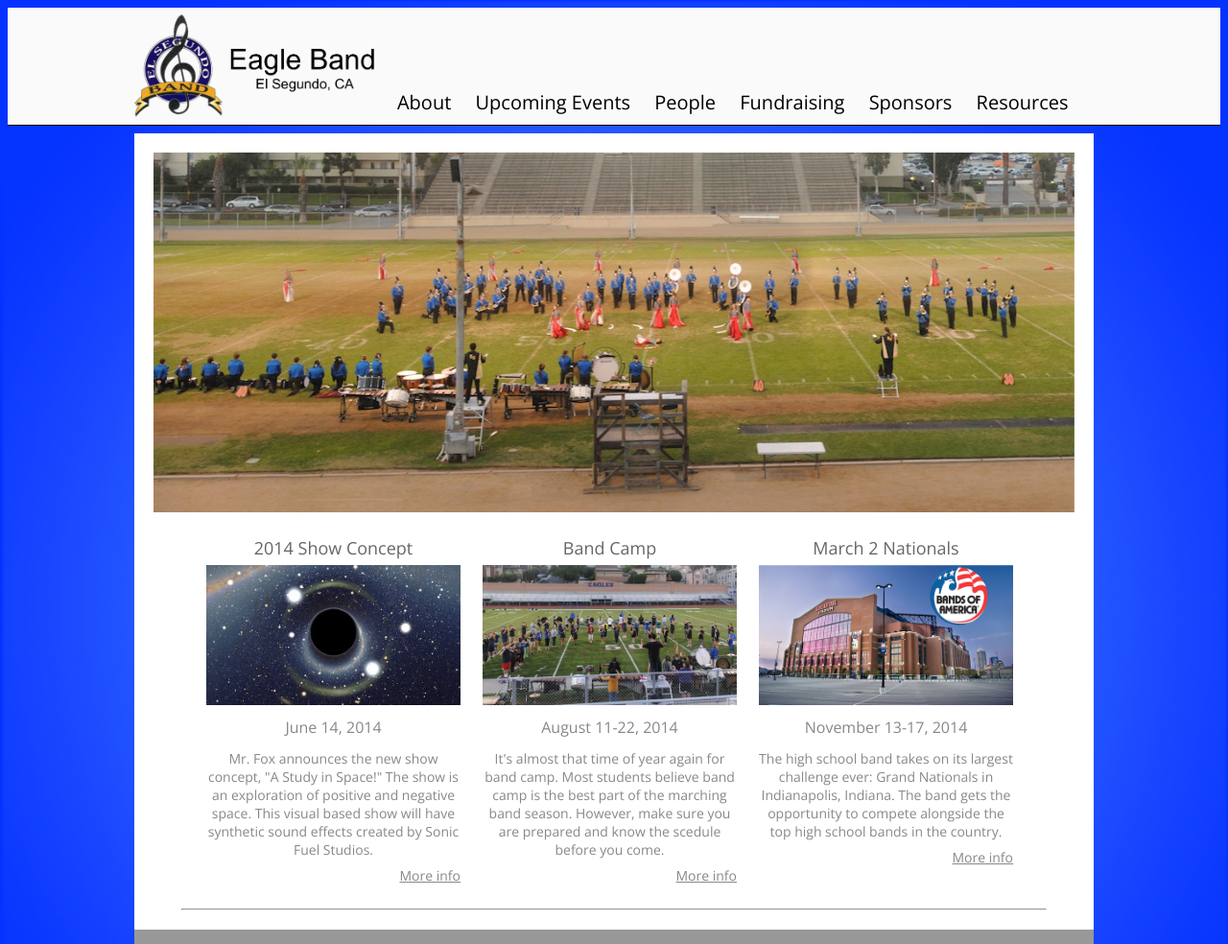
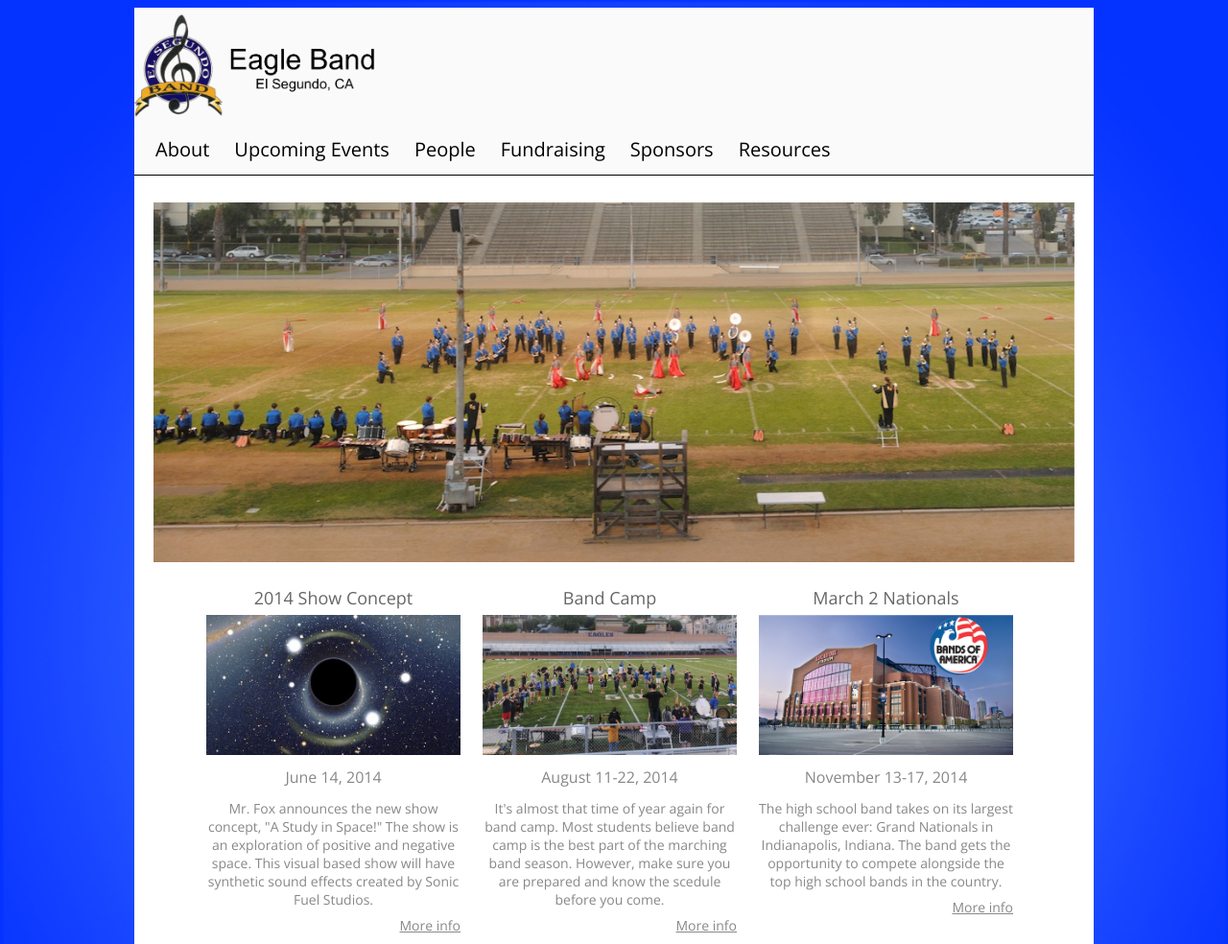
Before and after one commit to Nick-Mazuk/Band-Website, a plain HTML site: page index2.html in a window 1280 px wide. Shown: the top 984 px of the page at 96% size. Drawn offline with nearby package versions, Linux system fonts and the light colour scheme.

Commit message:
Worked in the Site

```diff
--- a/index2.html
+++ b/index2.html
@@ -15,48 +15,50 @@
 
 	<body onLoad='onload()'>
 
-		<div class="header">
+		<div class="main">
+
+                <div class="header">
 
 			<div class="container">
 
 				<a href="#"><img class="navlogo" src="Pictures/Homepage Logo.png"></a>
 
-				<div class="container">
+				<nav>
 
-					<div class="navigation">
-						<a href="#">About</a>
+					<ul>
+						<li class=“navigation>
+							<a href=“#”>About</a>
+							<ul>
+								<li><a href=“#”>History</a></li>
+								<li><a href=“#”>About Us</a></li>
+							</ul>
+						</li>
 
-						<!--<ul>
-							<li>History</li>
-							<li>Hello</li>
-						</ul>-->
-					</div>
+						<li class=“navigation>
+							<a href=“#”>Upcoming Events</a>
+						</li>
 
-					<div class="navigation">
-						<a href="#">Upcoming Events</a>
-					</div>
+						<li class=“navigation>
+							<a href=“#”>People</a>
+						</li>
 
-					<div class="navigation">
-						<a href="#">People</a>
-					</div>
+						<li class=“navigation>
+							<a href=“#”>Fundraising</a>
+						</li>
 
-					<div class="navigation">
-						<a href="#">Fundraising</a>
-					</div>
+						<li class=“navigation>
+							<a href=“#”>Sponsors</a>
+						</li>
 
-					<div class="navigation">
-						<a href="#">Sponsors</a>
-					</div>
+						<li class=“navigation>
+							<a href=“#”>Resources</a>
+						</li>
 
-					<div class="navigation">
-						<a href="#">Resources</a>
-					</div>
-				</div>
+					</ul>
+				</nav>
 
 			</div>
 		</div>
-
-		<div class="main">
 
 			<div id="maincontainer">
 
--- a/style2.css
+++ b/style2.css
@@ -32,12 +32,8 @@ h3 {
 /********************************************************************************/
 
 .header {
-	top:0;
-	left:0;
-	right:0;
 	border-bottom:1px solid black;
 	background:#FAFAFA;
-	z-index:15;
 }
 
 .header .container {
@@ -55,26 +51,72 @@ h3 {
 	margin-top:6px;
 }
 
-.navigation {
-	display:inline;
+nav {
+	display:inline-table;
 	font-size:20px;
 	padding:10px;
 	padding:10px;
 	position:relative;
 	bottom:10px;
+	top:3px;
+	z-index:15;
+}
+
+nav a {
+	text-decoration:none;
+	color: #000000;
+}
+
+nav ul {
+	display:inline-table;
+	text-align:center;
+	position:relative;
+	list-style:none;
+	padding:0;
+	margin:0;
+}
+
+nav ul ul {
+	display:block;
+	height:0;
+	overflow:hidden;
+	background-color:#FAFAFA;
+	margin:0;
+	padding:0;
+	text-align:left;
+	position:absolute;
+	top:100%;
+	left:0;
+}
+
+nav ul li:hover > ul {
+	height:auto;
+}
+
+nav ul li:hover > a {
+	color:gold;
+}
+
+nav ul li {
+	float:left;
+	width:auto;
+	padding-left:12px;
+	padding-right:14px;
+}
+
+nav ul ul li {
+	float:none;
 	position:relative;
 }
 
-.navigation a{
-	text-decoration:none;
-	color:black;
+nav ul ul ul {
+	position:relative;
+	left:100%;
+	top:0;
 }
 
-.navigation:hover a{
-	text-decoration:none;
-	color:gold;
-}
-
+/*******/
+/*
 .navigation ul {
 	list-style:none;
 	margin:0;
@@ -94,13 +136,12 @@ h3 {
 	position:absolute;
 	border:1px solid #000000;
 	display:list-item;
-}
+}*/
 
 /********************************************************************************/
 
 .main {
 	position:relative;
-	z-index:13;
 	width:1000px;
 	margin: 0 auto 10px auto;
 	background-color:#FFFFFF;
@@ -112,7 +153,7 @@ h3 {
 }
 
 #mainphotocontainer {
-	top:0px;
+	position:relative;
 }
 #mainphotocontainer .mainphoto {
 	position:absolute;
```
